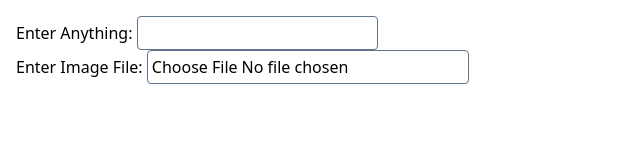
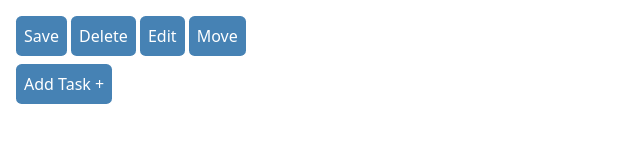
Before and after one commit to onkmade/Competetive-Programming, a website: page test.html in a window 1280 px wide. Shown: the whole page, without its empty margins (0-640 px from the left). Drawn offline with Linux system fonts and the light colour scheme.

Commit message:
Event Object Started

```diff
--- a/test.html
+++ b/test.html
@@ -1,26 +1,49 @@
 <!DOCTYPE html>
 <html lang="en">
-<head>
+    <head>
     <meta charset="UTF-8">
     <meta name="viewport" content="width=device-width, initial-scale=1.0">
     <title>Document</title>
     <link rel="stylesheet" href="/src/output.css">
+    <style>
+        button{
+            background-color: steelblue;
+            padding: 0.5rem;
+            width: fit-content;
+            border-radius: 0.35rem;
+            color: white;
+        }
+    </style>
 </head>
-<body class="m-4 space-y-2">
-    <form action="/" id="text-form">
-        <label for="text-input">Enter Anything:</label>
-        <input class="border border-slate-500 p-1 rounded-sm" type="text" name="text-input" id="text-input">
-        <br>
-        <label for="file-input">Enter Image File:</label>
-        <input class="border border-slate-500 p-1 rounded-sm" type="file" name="file-img" id="file-img">
-    </form>
+<body class="p-4 space-y-2">
+    <div class="btns">
+        <button>Save</button>
+        <button>Delete</button>
+        <button>Edit</button>
+        <button>Move</button>
+    </div>
 
+    <button class="btn">
+        <span>Add Task</span>
+        <span>+</span>
+    </button>
 
     <script>
-        const textorm = document.querySelector('text-form');
-        const inputs = document.querySelectorAll('input');
+        const btns = document.querySelector('.btns');
+        btns.addEventListener('click', (e) => {
+            console.log(e.target);
+        });
 
-        console.log(inputs);
+        const btn = document.querySelector('.btn');
+        btn.addEventListener('click', (e) => {
+            console.log(e.currentTarget);
+            /*
+            e.currentTarget target the parent class of the clicked element
+            e.target targets the current element being clicked
+
+            */
+        });
     </script>
+
 </body>
 </html>
```
Also changed, not shown: src/output.css.
